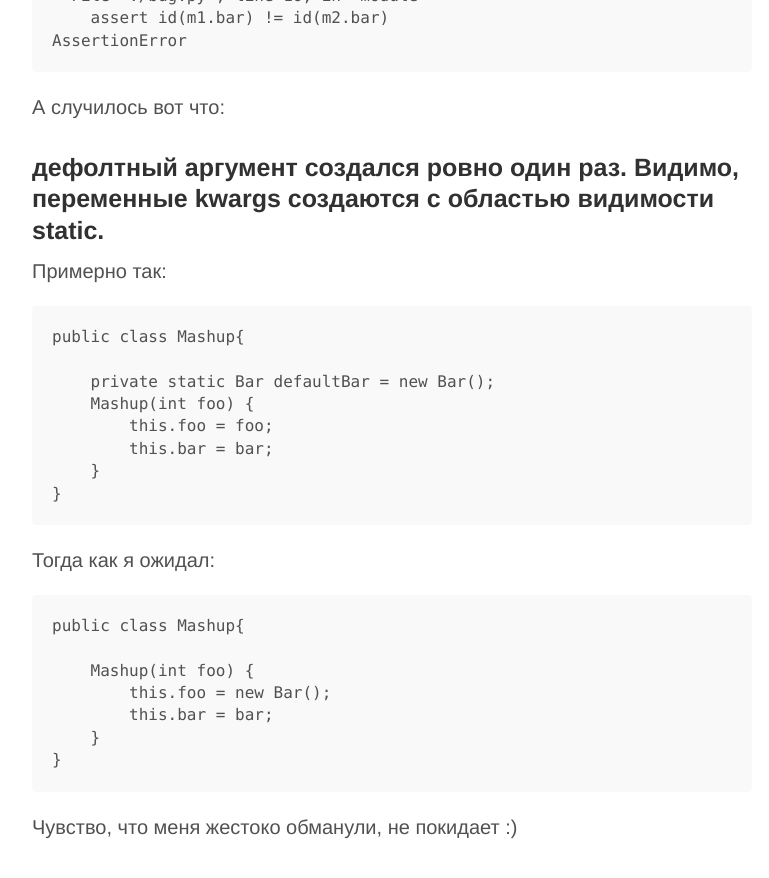
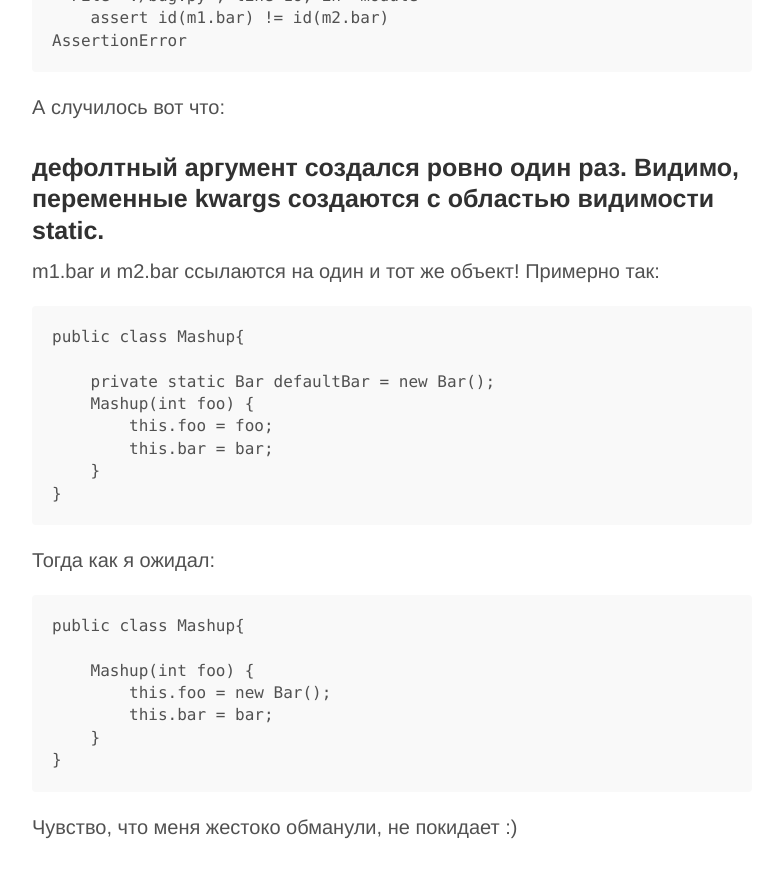
Before and after one commit to lonlylocly/lonlylocly.github.io, a Jekyll site: the page built from _posts/2014-10-13-python-init-default-value.md, in a window 1280 px wide and 900 px high, scrolled down 1229 px. Shown: the top 878 px of the window, without its empty margins (248-1017 px from the left). Built offline with Jekyll 4.4.1, drawn with Linux system fonts in a browser that asks for light colours; Markdown is read by kramdown in place of the engine named in the settings.

Commit message:
update post

```diff
--- a/_posts/2014-10-13-python-init-default-value.md
+++ b/_posts/2014-10-13-python-init-default-value.md
@@ -43,6 +43,7 @@ title: Почему бы не сделать дефолтный dict?
 
 ### дефолтный аргумент создался ровно один раз. Видимо, переменные kwargs создаются с областью видимости static.
 
+m1.bar и m2.bar ссылаются на один и тот же объект!
 Примерно так:
 
     public class Mashup{
```
